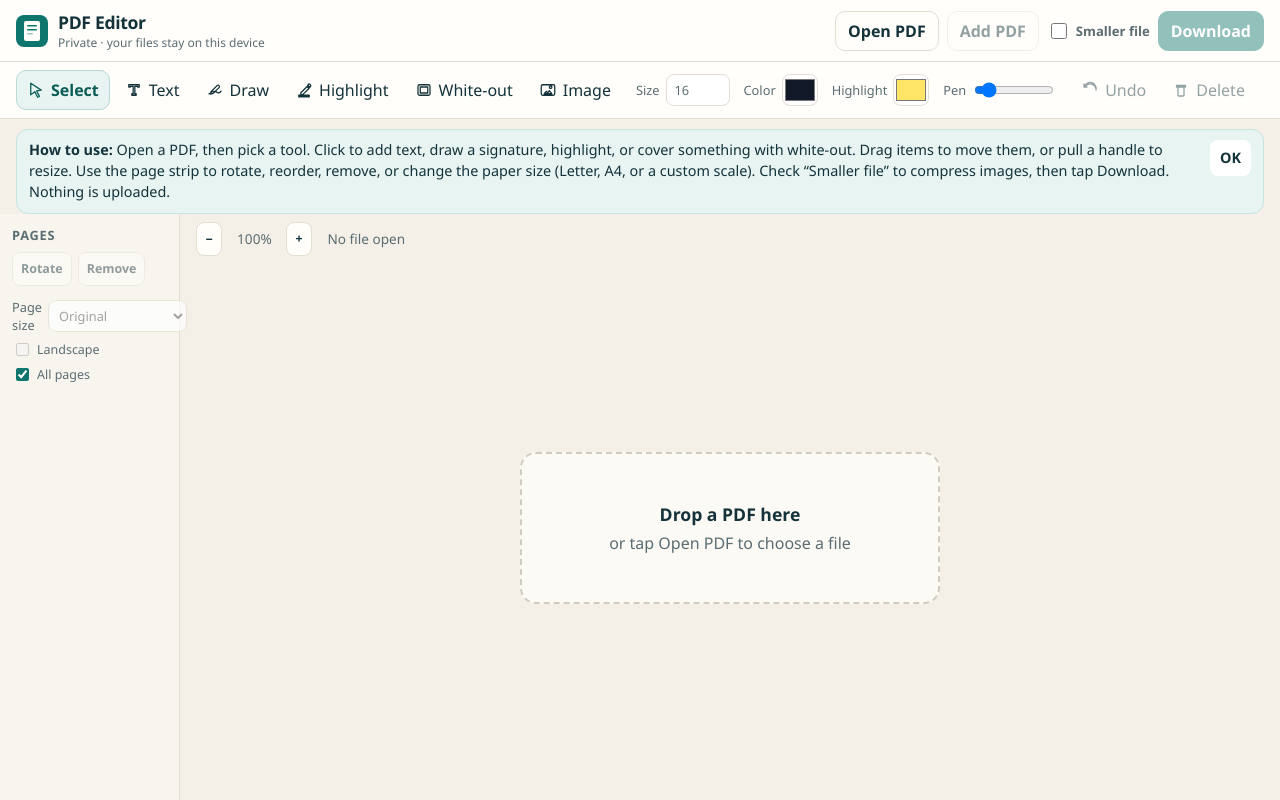
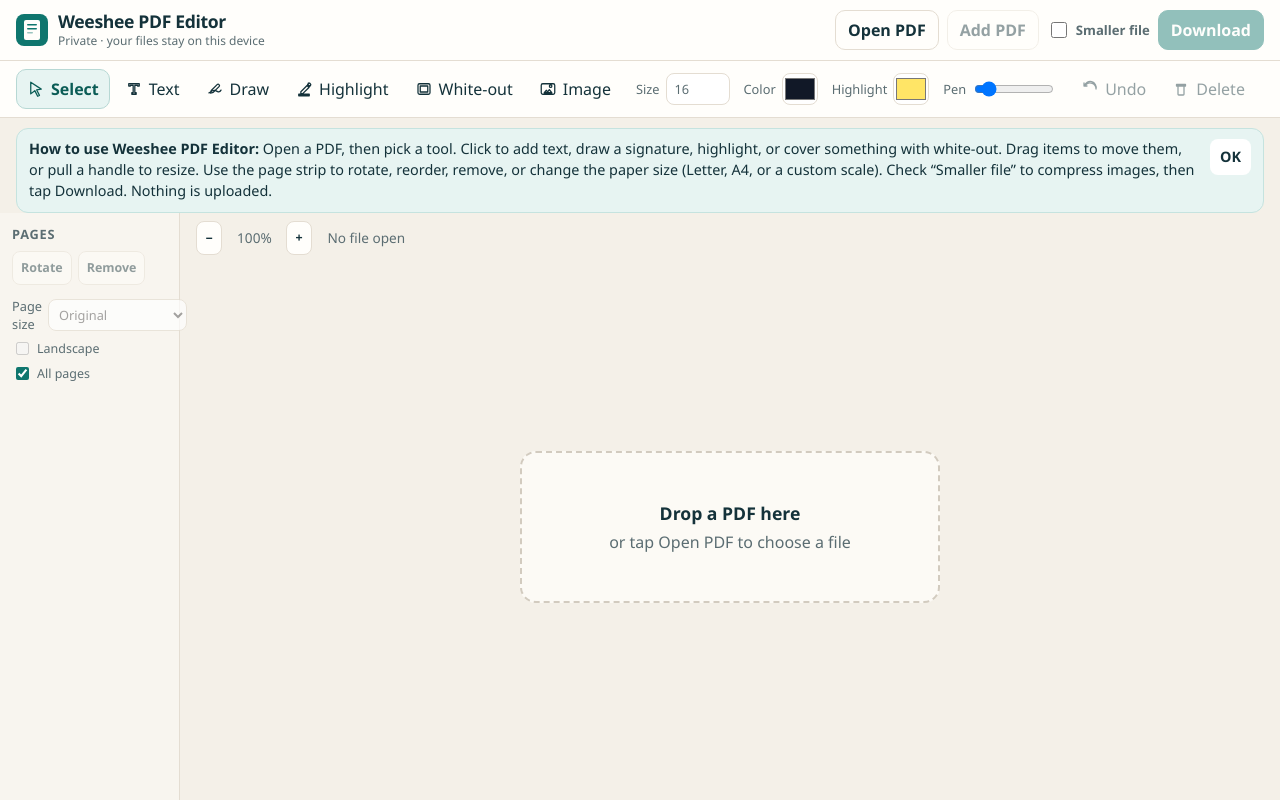
Before and after one commit to bryanbyfield0-creator/pdf-editor, a plain HTML site: page index.html in a window 1280 px wide. Drawn offline with Linux system fonts and the light colour scheme.

Commit message:
Rename the app to Weeshee PDF Editor.
Update the page title, header, how-to tip, meta tags, and README. The GitHub Pages URL is unchanged.

```diff
--- a/app.js
+++ b/app.js
@@ -1,4 +1,4 @@
-/* Simple client-side PDF editor. Files never leave this device. */
+/* Weeshee PDF Editor. Files never leave this device. */
 (() => {
   "use strict";
 
--- a/index.html
+++ b/index.html
@@ -4,8 +4,11 @@
   <meta charset="UTF-8" />
   <meta name="viewport" content="width=device-width, initial-scale=1, viewport-fit=cover" />
   <meta name="theme-color" content="#0f766e" />
-  <meta name="description" content="Edit PDFs in your browser. Your files never leave your device." />
-  <title>PDF Editor</title>
+  <meta name="description" content="Weeshee PDF Editor — edit PDFs in your browser. Your files never leave your device." />
+  <meta name="application-name" content="Weeshee PDF Editor" />
+  <meta property="og:title" content="Weeshee PDF Editor" />
+  <meta property="og:description" content="Edit PDFs in your browser. Your files never leave your device." />
+  <title>Weeshee PDF Editor</title>
   <link rel="icon" href="favicon.svg" type="image/svg+xml" />
   <link rel="stylesheet" href="styles.css" />
 </head>
@@ -14,7 +17,7 @@
     <div class="brand">
       <img src="favicon.svg" alt="" width="32" height="32" />
       <div>
-        <h1>PDF Editor</h1>
+        <h1>Weeshee PDF Editor</h1>
         <p class="tagline">Private · your files stay on this device</p>
       </div>
     </div>
@@ -85,7 +88,7 @@
   </div>
 
   <div class="tip" id="tip" data-testid="tip">
-    <p><strong>How to use:</strong> Open a PDF, then pick a tool. Click to add text, draw a signature, highlight, or cover something with white-out. Drag items to move them, or pull a handle to resize. Use the page strip to rotate, reorder, remove, or change the paper size (Letter, A4, or a custom scale). Check “Smaller file” to compress images, then tap Download. Nothing is uploaded.</p>
+    <p><strong>How to use Weeshee PDF Editor:</strong> Open a PDF, then pick a tool. Click to add text, draw a signature, highlight, or cover something with white-out. Drag items to move them, or pull a handle to resize. Use the page strip to rotate, reorder, remove, or change the paper size (Letter, A4, or a custom scale). Check “Smaller file” to compress images, then tap Download. Nothing is uploaded.</p>
     <button type="button" class="tip-close" id="tip-close" data-testid="tip-close" aria-label="Dismiss tip">OK</button>
   </div>
 
--- a/styles.css
+++ b/styles.css
@@ -48,7 +48,7 @@ svg { width: 18px; height: 18px; fill: none; stroke: currentColor; stroke-width:
   z-index: 20;
 }
 .brand { display: flex; align-items: center; gap: 10px; min-width: 0; }
-.brand h1 { margin: 0; font-size: 1.1rem; letter-spacing: -0.02em; }
+.brand h1 { margin: 0; font-size: 1.1rem; letter-spacing: -0.02em; line-height: 1.15; }
 .tagline { margin: 0; color: var(--muted); font-size: 0.75rem; }
 .top-actions { display: flex; gap: 8px; flex-shrink: 0; }
 
```
Also changed, not shown: 1 other file.
